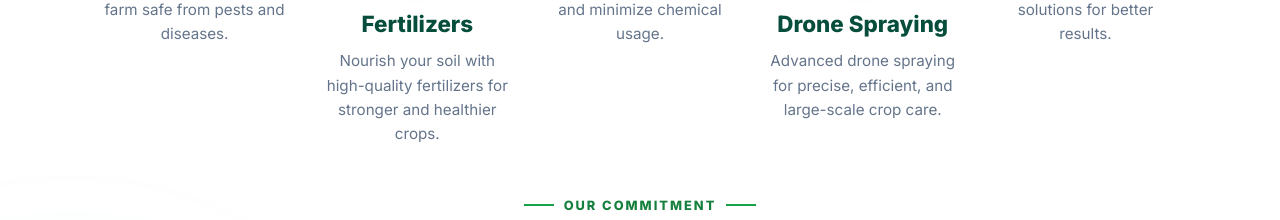
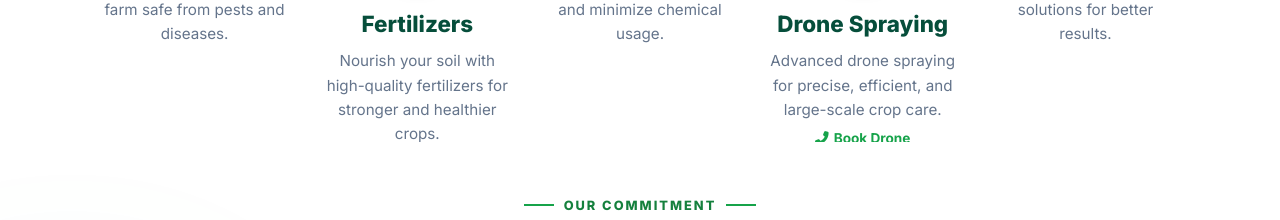
Before and after one commit to Suvarna-Maddi/agropest_1, a React (Vite) app: page /services in a window 1280 px wide. Shown: the part 1580-1800 px from the top of the page. Built offline with nearby package versions, Linux system fonts and the light colour scheme.

Commit message:
feat: route drone booking calls to dedicated number +91 90104 02648

```diff
--- a/src/components/Chatbot.jsx
+++ b/src/components/Chatbot.jsx
@@ -64,7 +64,7 @@ export function Chatbot() {
     // 4. Drone spraying service
     if (/drone|spray|aerial|acre|hectare|uav/i.test(q)) {
       return {
-        text: `🚁 **Precision Drone Spraying Services:**\n\nAgroPest provides state-of-the-art agricultural drone operations across Telangana:\n\n✨ **Benefits:**\n- Up to **30 Acres covered per hour**\n- **90% water saving** compared to manual spraying\n- Ultra-fine droplet dispersion for 100% uniform canopy penetration\n- Zero human exposure to chemicals for maximum farmer safety\n- Ideal for Paddy, Cotton, Chili, Sugarcane, Maize, and Orchards\n\n📞 **Book a Drone Flight:** Call [${business.phone}](tel:+919014255803) or message us on [WhatsApp](${business.whatsappUrl}) for slot scheduling and per-acre pricing!`,
+        text: `🚁 **Precision Drone Spraying Services:**\n\nAgroPest provides state-of-the-art agricultural drone operations across Telangana:\n\n✨ **Benefits:**\n- Up to **30 Acres covered per hour**\n- **90% water saving** compared to manual spraying\n- Ultra-fine droplet dispersion for 100% uniform canopy penetration\n- Zero human exposure to chemicals for maximum farmer safety\n- Ideal for Paddy, Cotton, Chili, Sugarcane, Maize, and Orchards\n\n📞 **Book a Drone Flight (Dedicated Number):** Call [${business.droneBookingPhone || '+91 90104 02648'}](tel:+919010402648) or message on [WhatsApp](${business.whatsappUrl}) for slot scheduling and per-acre pricing!`,
         suggestions: ["Book Drone Spraying", "Store Location", "View Pesticides"]
       };
     }
--- a/src/components/ServicesSection.jsx
+++ b/src/components/ServicesSection.jsx
@@ -33,7 +33,8 @@ export const ServicesSection = () => {
       desc: "Advanced drone spraying for precise, efficient and cost-effective farming.",
       img: "/drone.png",
       icon: "fas fa-helicopter",
-      link: "/services"
+      link: "tel:+919010402648",
+      btnText: "Book Drone"
     },
     {
       id: 5,
@@ -77,7 +78,15 @@ export const ServicesSection = () => {
             </div>
             <h3 className="srv-card-title">{card.title}</h3>
             <p className="srv-card-desc">{card.desc}</p>
-            <Link to={card.link} className="srv-card-btn" style={{ textDecoration: 'none', display: 'inline-flex', alignItems: 'center' }}>Learn More &rarr;</Link>
+            {card.link.startsWith('tel:') ? (
+              <a href={card.link} className="srv-card-btn" style={{ textDecoration: 'none', display: 'inline-flex', alignItems: 'center' }}>
+                <i className="fas fa-phone-alt" style={{ marginRight: '6px', fontSize: '0.85rem' }}></i> {card.btnText || 'Book Now'} &rarr;
+              </a>
+            ) : (
+              <Link to={card.link} className="srv-card-btn" style={{ textDecoration: 'none', display: 'inline-flex', alignItems: 'center' }}>
+                {card.btnText || 'Learn More'} &rarr;
+              </Link>
+            )}
           </div>
         ))}
       </div>
--- a/src/pages/ServicesPage.jsx
+++ b/src/pages/ServicesPage.jsx
@@ -110,6 +110,9 @@ const ServicesPage = () => {
                 </div>
                 <h3>Drone Spraying</h3>
                 <p>Advanced drone spraying for precise, efficient, and large-scale crop care.</p>
+                <a href="tel:+919010402648" style={{ marginTop: '8px', fontSize: '0.85rem', fontWeight: 700, color: '#16a34a', textDecoration: 'none', display: 'inline-flex', alignItems: 'center', gap: '5px' }}>
+                  <i className="fas fa-phone-alt"></i> Book Drone
+                </a>
               </div>
               <div className="timeline-node">
                 <div className="node-icon">
```
Also changed, not shown: src/data/allProducts.json.
